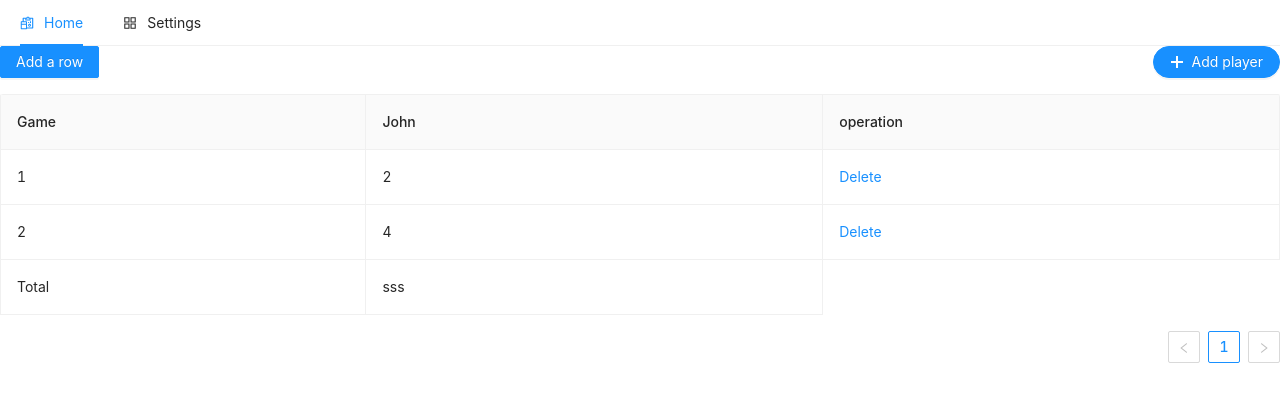
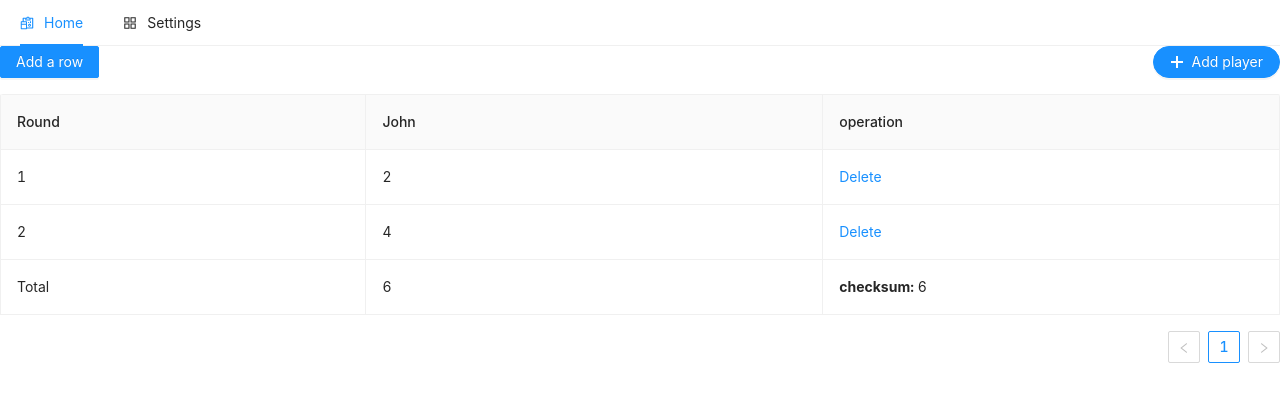
Before and after one commit to NnnLillian/GanDengYanSCORING, a React (Create React App) app: page / in a window 1280 px wide. Shown: the top 402 px of the page. Built offline with nearby package versions, Linux system fonts and the light colour scheme.

Commit message:
get total value

```diff
--- a/src/component/table/table.js
+++ b/src/component/table/table.js
@@ -84,6 +84,9 @@ const EditableCell = ({
   return <td {...restProps}>{childNode}</td>;
 };
 
+const renderSummary = (totalValue) => (totalValue.map(i => <Table.Summary.Cell>{i}</Table.Summary.Cell>))
+
+const checkSum = (totalValueList) => eval(totalValueList.join('+'))
 
 class EditableTable extends React.Component {
   constructor(props) {
@@ -93,6 +96,8 @@ class EditableTable extends React.Component {
       count: props.dataSource.length,
     };
   }
+
+
 
   operation = {
     title: 'operation',
@@ -181,15 +186,17 @@ class EditableTable extends React.Component {
           rowClassName={() => 'editable-row'}
           bordered
           dataSource={dataSource}
-          scroll={{x:600, y:200}}
+          scroll={{ x: 600, y: 200 }}
           columns={[...columns, this.operation]}
           summary={(pageData) => {
             let totalA = 0;
             return (
               <Table.Summary.Row>
                 <Table.Summary.Cell>Total</Table.Summary.Cell>
+                {renderSummary(this.props.totalValue)}
                 <Table.Summary.Cell>
-                  <span>sss</span>
+                  <span style={{ fontWeight: "bold" }}>checksum: </span>
+                  <span>{checkSum(this.props.totalValue)}</span>
                 </Table.Summary.Cell>
               </Table.Summary.Row>
             )
--- a/src/pages/home/home.js
+++ b/src/pages/home/home.js
@@ -85,6 +85,8 @@ class Home extends Component {
         <MyTable
           dataSource={this.props.data}
           columns={this.props.columns}
+          total={this.props.total}
+          totalValue={Object.values(this.props.total)}
           pagination={false}
           scroll={{ y: 600 }}
         />
@@ -97,6 +99,7 @@ const mapStateToProps = (state) => {
   return {
     columns: state.get('columns').toJS(),
     data: state.get('data').toJS(),
+    total: state.get('total').toJS()
   }
 }
 
--- a/src/store/reducer.js
+++ b/src/store/reducer.js
@@ -5,7 +5,7 @@ import * as tool from '../tools/tools';
 const defaultState = fromJS({
   columns: [
     {
-      title: 'Game',
+      title: 'Round',
       dataIndex: 'game',
       width: 80,
       fixed: true
@@ -25,7 +25,10 @@ const defaultState = fromJS({
     key: 1322,
     game: '2',
     John: "4",
-  }]
+  }],
+  total: {
+    John: 6
+  }
 })
 
 export default (state = defaultState, action) => {
@@ -40,10 +43,16 @@ export default (state = defaultState, action) => {
       let newData = tool.updateTableData(state.get('data').toJS(), action.value, 0)
       return state.merge({
         columns: List(state.get('columns')).push(newColumn),
-        data: List(newData)
+        data: List(newData),
+        total: state.get('total').set(action.value, 0)
       });
     case actionTypes.EDIT_SCORE:
-      return state.set('data', List(action.newData));
+      let newTotal = tool.calcTotal(action.newData, state.get('total').toJS())
+      console.log(newTotal)
+      return state.merge({
+        data: List(action.newData),
+        total: Map(newTotal)
+      })
     case actionTypes.ADD_ROW:
       let newRow = tool.insertTableData(state.get('columns').toJS(), state.get('data').toJS().length)
       return state.set('data', List(state.get('data').push(newRow)))
--- a/src/tools/tools.js
+++ b/src/tools/tools.js
@@ -38,3 +38,23 @@ export const deleteTableData = (data, key) => {
   result.map((r, index) => (r.game = index + 1))
   return result
 }
+
+/**
+ * 计算各Account的total
+ * @param {Array[Object]} data
+ * @param {Object} total
+ */
+export const calcTotal = (data, total) => {
+
+  Object.keys(total).forEach((key) => {
+    total[key] = 0
+  })
+
+  data.map(item => {
+    Object.keys(total).forEach((key) => {
+      total[key] = total[key] + Number(item[key])
+    })
+  })
+  return total
+
+}
```
